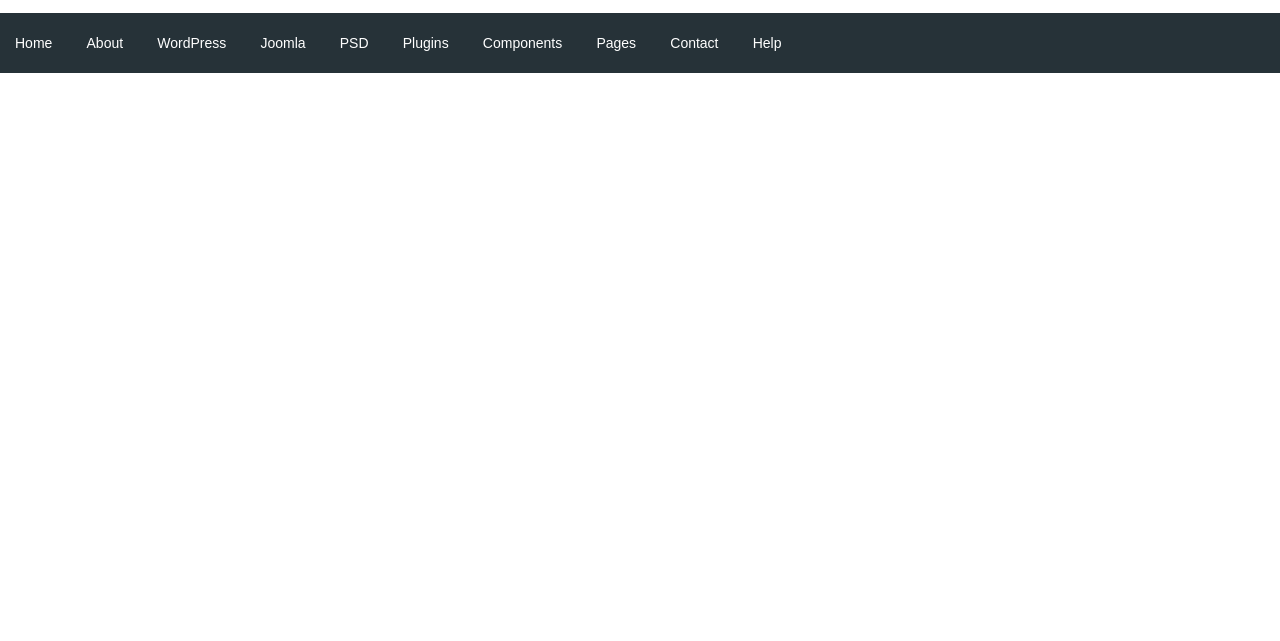
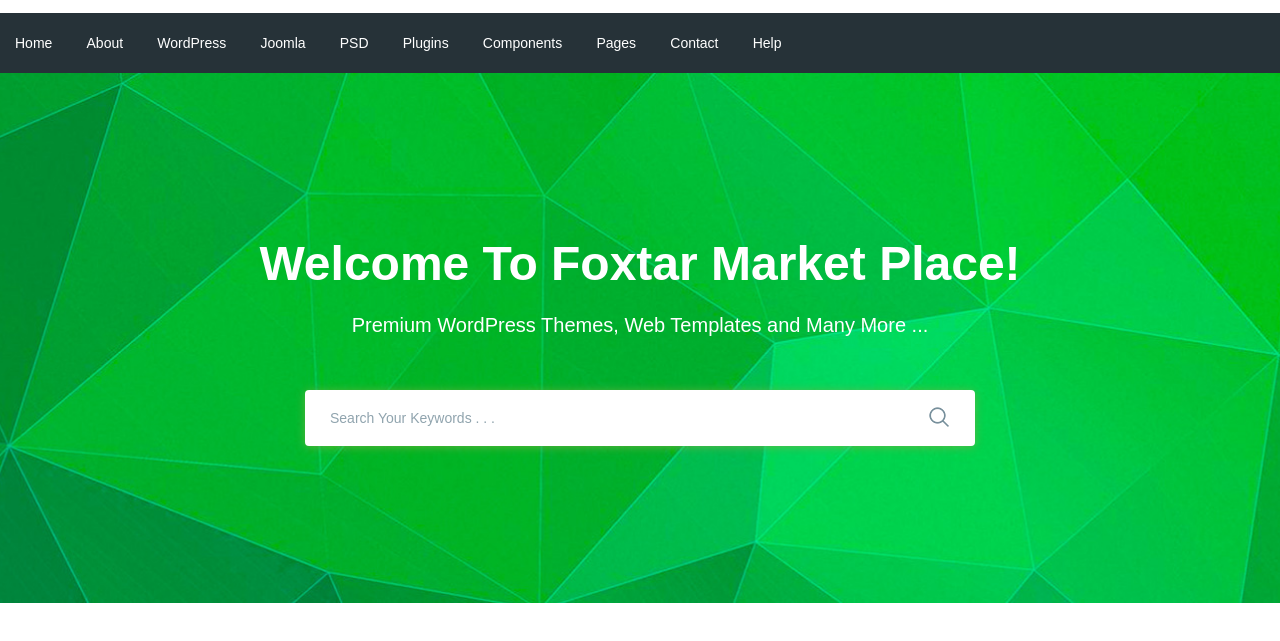
Before and after one commit to AndIReyf/andireyf.github.io, a website: page app/index.html in a window 1280 px wide. Shown: the part 77-718 px from the top of the page. Drawn offline with nearby package versions, Linux system fonts and the light colour scheme; files that its build step writes are made by us from their sources.

Commit message:
Added search section

```diff
--- a/app/index.html
+++ b/app/index.html
@@ -102,6 +102,27 @@
     </div>
   </header>
 
+  <section class="search" style="background-image: url(images/search-bg.jpg);">
+    <div class="container">
+      <div class="search__inner">
+        <div class="search__inner-title">
+          Welcome To Foxtar Market Place!
+        </div>
+        <div class="search__inner-text">
+          Premium WordPress Themes, Web Templates and Many More ...
+        </div>
+        <div class="search__inner-form">
+          <form>
+            <input type="text" placeholder="Search Your Keywords . . ." required>
+            <button type="submit">
+              <img src="images/icons/search.png" alt="">
+            </button>
+          </form>
+        </div>
+      </div>
+    </div>
+  </section>
+
   <script src="https://ajax.googleapis.com/ajax/libs/jquery/3.4.1/jquery.min.js"></script>
   <script src="js/libs.min.js"></script>
   <script src="js/main.min.js"></script>
--- a/app/scss/style.scss
+++ b/app/scss/style.scss
@@ -59,3 +59,55 @@
     font-size: 14px;
   }
 }
+
+.search{
+  background-repeat: no-repeat;
+  background-size: cover;
+  background-position: center;
+  min-height: 530px;
+}
+
+.search__inner{
+  padding: 155px 0px 100px;
+  color: #fff;
+  text-align: center;
+  &-title{
+    margin-bottom: 10px;
+    font-size: 48px;
+    font-weight: 700;
+    line-height: 72px;
+  }
+  &-text{
+    margin-bottom: 50px;
+    font-size: 20px;
+    font-weight: 500;
+    line-height: 30px;
+  }
+  &-form{
+    max-width: 670px;
+    margin: 0 auto;
+    position: relative;
+    input{
+      display: block;
+      width: 100%;
+      box-shadow: 0px 1px 10px 0px rgba(124, 178, 64, 0.75);
+      border-radius: 4px;
+      height: 56px;
+      border: none;
+      font-size: 14px;
+      font-weight: 500;
+      padding-left: 25px;
+      padding-right: 60px;
+      &::placeholder{
+        color: #90a4ae;
+      }
+    }
+    button{
+      position: absolute;
+      border: none;
+      background-color: transparent;
+      right: 20px;
+      top: 16px;
+    }
+  }
+}
```
Also changed, not shown: app/images/icons/search.png (added), app/images/icons/search.svg (added), app/images/search-bg.jpg (added).
